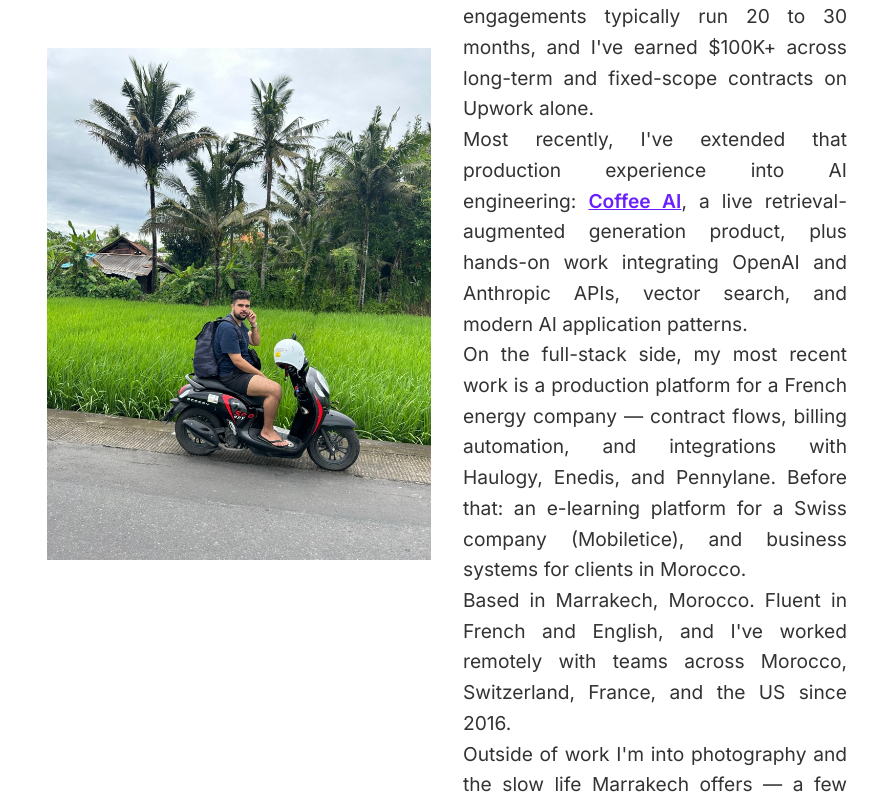
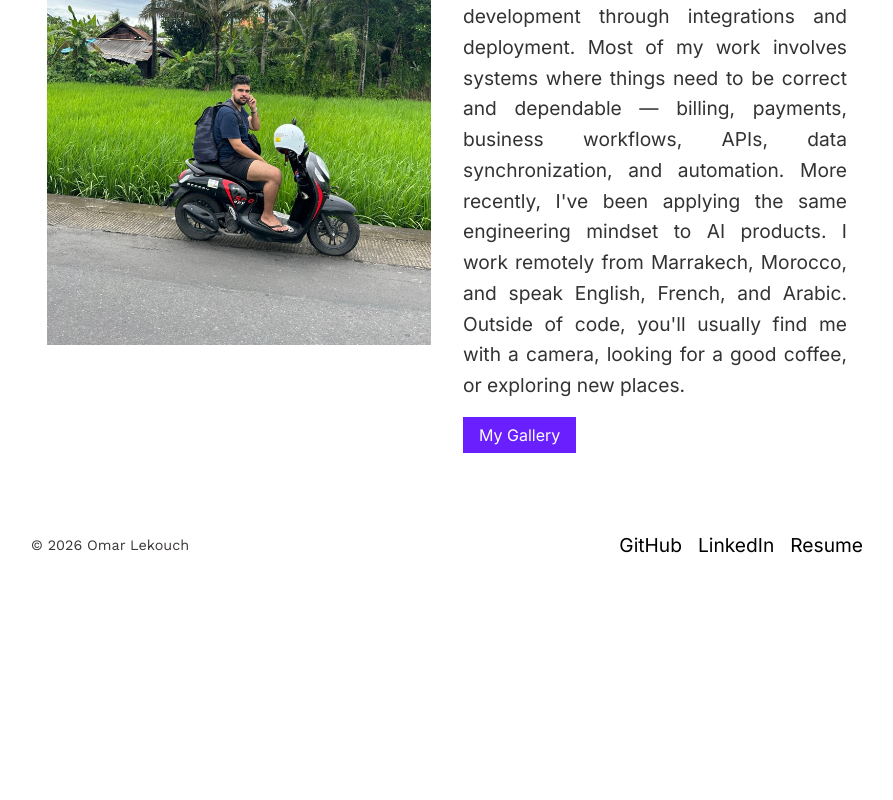
Before and after one commit to omar-lk/portfolio-dev, a Next.js app: page /about in a window 1280 px wide. Shown: the part 420-1220 px from the top of the page, without its empty margins (193-1086 px from the left). After the commit the page ends 1041 px from the top, so only its background shows below. Built offline with nearby package versions, Linux system fonts and the light colour scheme.

Commit message:
update about

```diff
--- a/app/components/about/About.tsx
+++ b/app/components/about/About.tsx
@@ -24,44 +24,21 @@ const About: FC = () => {
         </div>
 
         <div className={styles.aboutText}>
-          <h1>Hey there! I&apos;m Omar LEKOUCH</h1>
+          <h1>Hey ! I&apos;m Omar LEKOUCH</h1>
 
           <p>
-            I&apos;m a senior full-stack engineer with 9+ years shipping
-            production software — billing platforms, payment integrations,
-            and complex business systems — for companies in France,
-            Switzerland, Germany, the US, and Morocco. My client engagements
-            typically run 20 to 30 months, and I&apos;ve earned $100K+ across
-            long-term and fixed-scope contracts on Upwork alone.
+            I'm a senior engineer who enjoys turning complex business problems into reliable, production-ready software.
+
+            Over the years, I've worked across SaaS, energy, fintech, e-learning, and AI, usually taking ownership from architecture and development through integrations and deployment.
+
+            Most of my work involves systems where things need to be correct and dependable — billing, payments, business workflows, APIs, data synchronization, and automation. More recently, I've been applying the same engineering mindset to AI products.
+
+            I work remotely from Marrakech, Morocco, and speak English, French, and Arabic.
+
+            Outside of code, you'll usually find me with a camera, looking for a good coffee, or exploring new places.
           </p>
 
-          <p>
-            Most recently, I&apos;ve extended that production experience into
-            AI engineering:{' '}
-            <a href="/#work" className={styles.inlineLink}>Coffee AI</a>, a
-            live retrieval-augmented generation product, plus hands-on work
-            integrating OpenAI and Anthropic APIs, vector search, and modern
-            AI application patterns.
-          </p>
 
-          <p>
-            On the full-stack side, my most recent work is a production
-            platform for a French energy company — contract flows, billing
-            automation, and integrations with Haulogy, Enedis, and Pennylane.
-            Before that: an e-learning platform for a Swiss company
-            (Mobiletice), and business systems for clients in Morocco.
-          </p>
-
-          <p>
-            Based in Marrakech, Morocco. Fluent in French and English, and
-            I&apos;ve worked remotely with teams across Morocco, Switzerland,
-            France, and the US since 2016.
-          </p>
-
-          <p>
-            Outside of work I&apos;m into photography and the slow life
-            Marrakech offers — a few shots are in my gallery below.
-          </p>
 
           <a href="/gallery" className={styles.galleryLink}>
             My Gallery
--- a/app/components/experiences/Experiences.tsx
+++ b/app/components/experiences/Experiences.tsx
@@ -9,7 +9,7 @@ const Experiences = () => {
         <h2>Senior React &amp; Next.js Engineer (Freelance)</h2>
         <p className={styles.company}>European Energy-Tech Company</p>
         <p className={styles.location}>Remote</p>
-        <p className={styles.duration}>2024–Present</p>
+        <p className={styles.duration}>2024–2026</p>
         <p>
           Contract creation flows, customer dashboards, and billing automation
           for a French energy company, integrating Haulogy, Enedis, and
```
